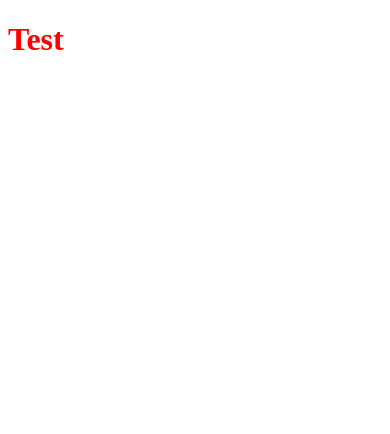
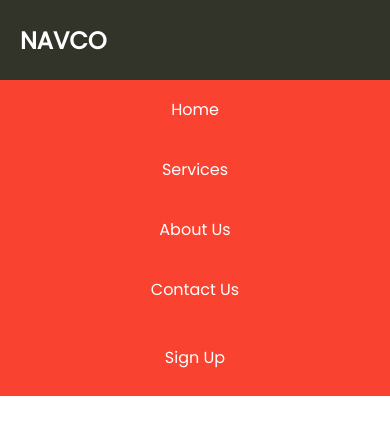
Before and after one commit to Jesuss27/Vanilla-Responsive-Navbar, a plain HTML site: page index.html in a window 390 px wide. Drawn offline with Linux system fonts and the light colour scheme.

Commit message:
CSS Styling

```diff
--- a/index.html
+++ b/index.html
@@ -5,10 +5,30 @@
     <meta http-equiv="X-UA-Compatible" content="IE=edge" />
     <meta name="viewport" content="width=device-width, initial-scale=1.0" />
     <link rel="stylesheet" href="styles.css" />
+    <link rel="preconnect" href="https://fonts.googleapis.com">
+    <link rel="preconnect" href="https://fonts.gstatic.com" crossorigin>
+    <link href="https://fonts.googleapis.com/css2?family=Poppins&display=swap" rel="stylesheet">
     <title>Website Navbar</title>
 </head>
 <body>
-    <h1>Test</h1>
+    <div class="nav-container">
+        <nav class="nav-bar">
+            <h1 id="navbar-logo">NAVCO</h1>
+            <div class="menu-toggle" id="mobile-menu">
+                <span class="bar"></span>
+                <span class="bar"></span>
+                <span class="bar"></span>
+            </div>
+            <ul class="nav-menu">
+                <li><a href="#" class="nav-links">Home</a></li>
+                <li><a href="#" class="nav-links">Services</a></li>
+                <li><a href="#" class="nav-links">About Us</a></li>
+                <li><a href="#" class="nav-links">Contact Us</a></li>
+                <li><a href="#" class="nav-links nav-links-btn">Sign Up</a></li>
+
+            </ul>
+        </nav>
+    </div>
     <script src="app.js"></script>
 </body>
 </html>
--- a/styles.css
+++ b/styles.css
@@ -1,3 +1,111 @@
-h1{
-    color:red;
+:root{
+    --darkgray:#323329;
+    --brightred: #f94230;
+    --white: #fff;
+    --lightred:#f9433dcc;
 }
+*{
+    box-sizing:border-box;
+    margin:0;
+    padding:0;
+    font-family:"Poppins", sans-serif;
+}
+
+.nav-container{
+    width:100%;
+    background-color:var(--darkgray);
+}
+
+.nav-bar {
+    display:grid;
+    grid-template-columns: .2fr auto 1fr;
+    align-items:center;
+    height:80px;
+    width:90%;
+    max-width:1720px;
+    margin:0 auto;
+}
+
+#navbar-logo{
+    color:var(--white);
+    justify-self:start;
+    margin-left:20px;
+    cursor:pointer;
+}
+
+.nav-menu{
+    display:grid;
+    grid-template-columns: repeat(5, 1fr);
+    list-style:none;
+    text-align: center;
+    justify-self: end;
+    width:70%;
+}
+
+.nav-links{
+    color: var(--white);
+    text-decoration:none;
+}
+
+.nav-links:hover{
+    color: var(--brightred);
+    transition: all 0.2s ease-out;
+}
+
+.nav-links-btn{
+    background-color: var(--brightred);
+    padding: .5em 1em;
+    border-radius:5px;
+    transition: all 0.2s ease;
+}
+
+.nav-links-btn:hover{
+    background-color:transparent;
+    border:solid 1px var(--white);
+    color:var(--white);
+}
+
+.menu-toggle .bar {
+    width: 25px;
+    height:3px;
+    margin:5px auto;
+    transition: all 0.3s ease;
+    background: var(--white);
+}
+
+@media screen and (max-width: 768px) {
+    .nav-container{
+        position:relative;
+    }
+
+    .nav-menu{
+        display:grid;
+        grid-template-columns: auto;
+        background-color:var(--brightred);
+        position:absolute;
+        top:80px;
+        width:100%;
+        /* left:-100%;
+        opacity:0; */
+        transition: all 0.5s ease;
+
+    }
+
+    .nav.menu.active{
+        background: var(--darkgray);
+        left:0;
+        opacity:1;
+        transition: all 0.5s ease;
+    }
+
+    .nav-links{
+        line-height:60px;
+        width:100%;
+        display:table;
+    }
+
+    .nav-bar{
+        width:100%;
+    }
+
+}
```
